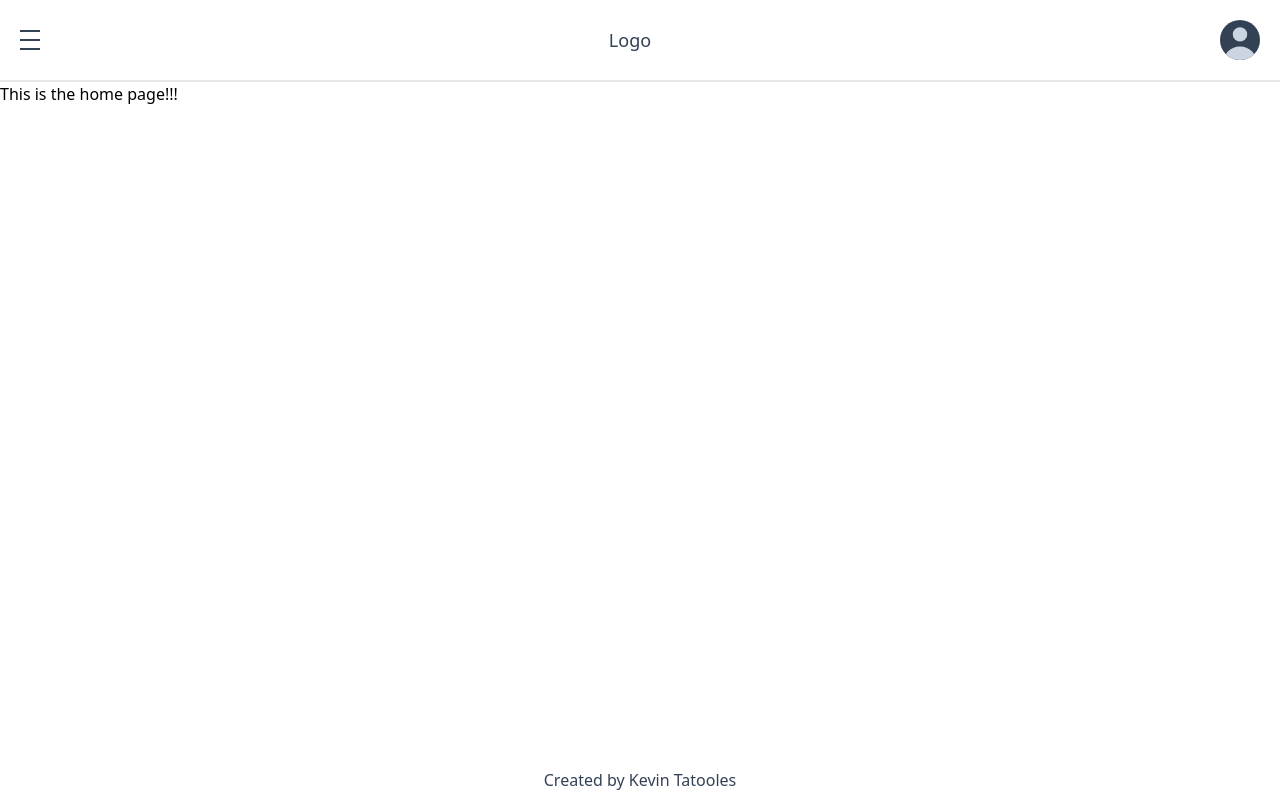
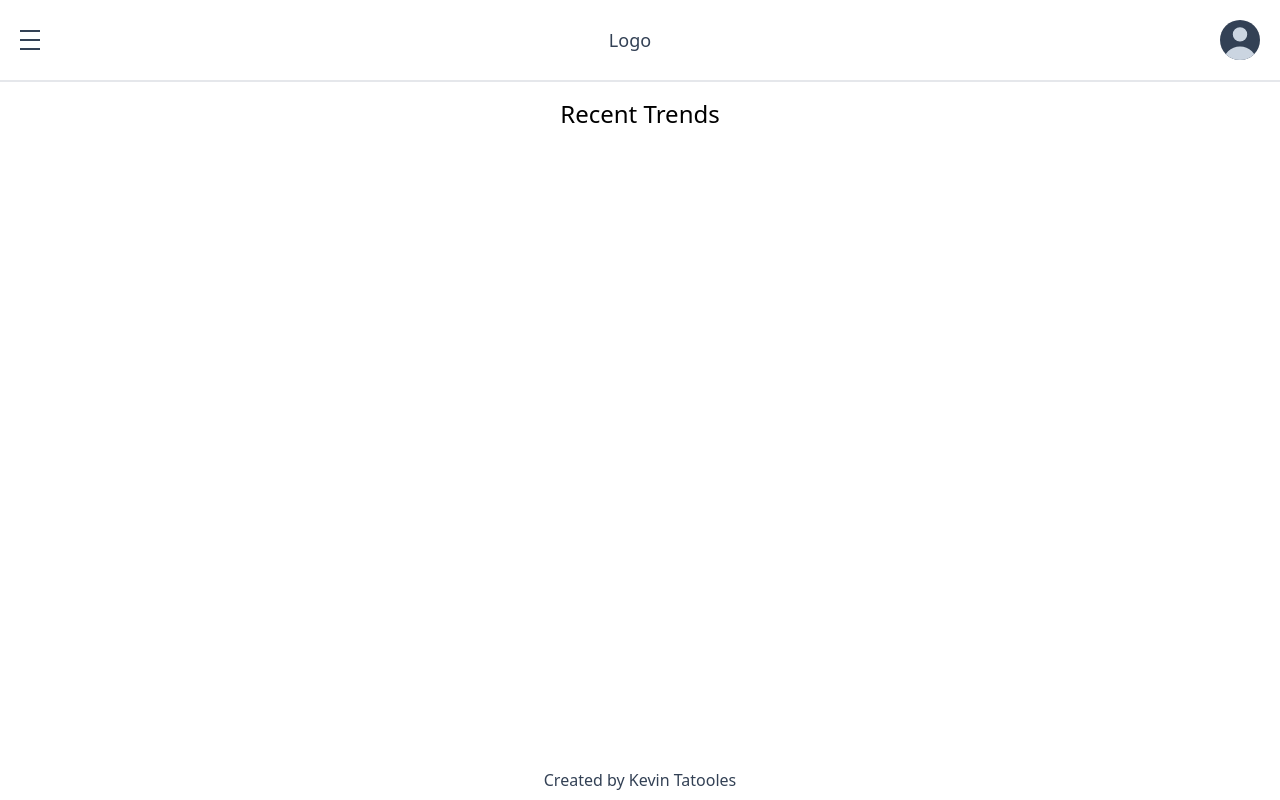
Before and after one commit to Tatooles/next-fitness-tracker, a Next.js app: page /home in a window 1280 px wide. Built offline with nearby package versions, Linux system fonts and the light colour scheme.

Commit message:
Add links and move padding into buttons

```diff
--- a/app/home/page.tsx
+++ b/app/home/page.tsx
@@ -1,3 +1,7 @@
 export default function Home() {
-  return <div className="">This is the home page!!!</div>;
+  return (
+    <div className="text-center">
+      <h1 className="mt-4 text-2xl">Recent Trends</h1>
+    </div>
+  );
 }
```
